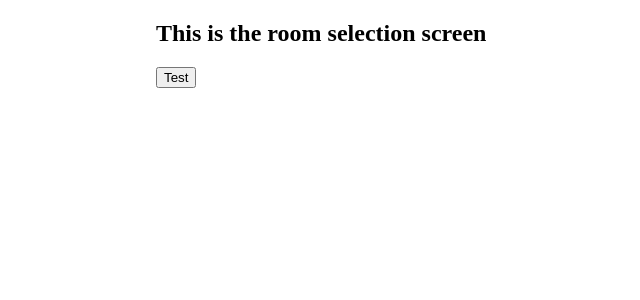
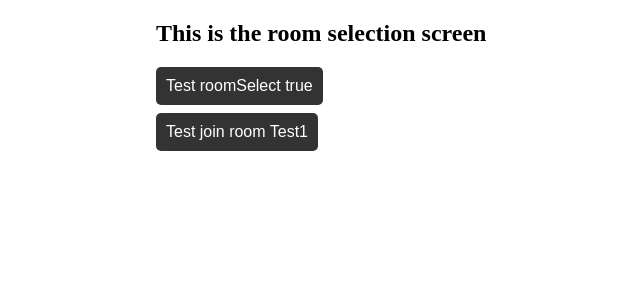
Before and after one commit to Mvcampbell3/tictacsock, an Angular app in the folder client/: page / in a window 1280 px wide. Shown: the top 300 px of the page, without its empty margins (10-650 px from the left). Built offline with nearby package versions, Linux system fonts and the light colour scheme; no server answers.

Commit message:
socket join room

```diff
--- a/client/src/app/app.component.html
+++ b/client/src/app/app.component.html
@@ -13,7 +13,8 @@
 
   <ng-template #roomSelect>
     <h2>This is the room selection screen</h2>
-    <button class="testBtn btn" (click)='testRoom()'>Test</button>
+    <button class="testBtn btn" (click)='testRoomPicked()'>Test roomSelect true</button>
+    <button class="testBtn btn" (click)='testRoomJoin()'>Test join room Test1</button>
   </ng-template>
 
 
--- a/client/src/app/app.component.scss
+++ b/client/src/app/app.component.scss
@@ -2,3 +2,14 @@
   width: 75%;
   margin: 1em auto;
 }
+
+button{
+  display: block;
+  margin-bottom: .5em;
+  background-color: #333;
+  color: white;
+  padding: 10px;
+  border-radius: 5px;
+  border: none;
+  font-size: 16px;
+}
--- a/client/src/app/app.component.ts
+++ b/client/src/app/app.component.ts
@@ -17,20 +17,23 @@ export class AppComponent implements OnInit, OnDestroy {
   }
 
   ngOnDestroy() {
-
+    this.socketService.socket.disconnect();
   }
 
   socketController() {
     console.log(this.socketService.socket)
     this.socketService.socket.emit('hello', {hello: 'world'});
 
-    this.socketService.socket.on('test', () => {
-      console.log('test received')
+    this.socketService.socket.on('room list', (data) => {
+      console.log(data)
     })
   }
 
-  testRoom() {
+  testRoomPicked() {
     this.roomPicked = true;
   }
 
+  testRoomJoin() {
+    this.socketService.socket.emit('join room', {room: 'Test1'})
+  }
 }
```
Also changed, not shown: 1 other file (tests, documents, lock files or other folders).
